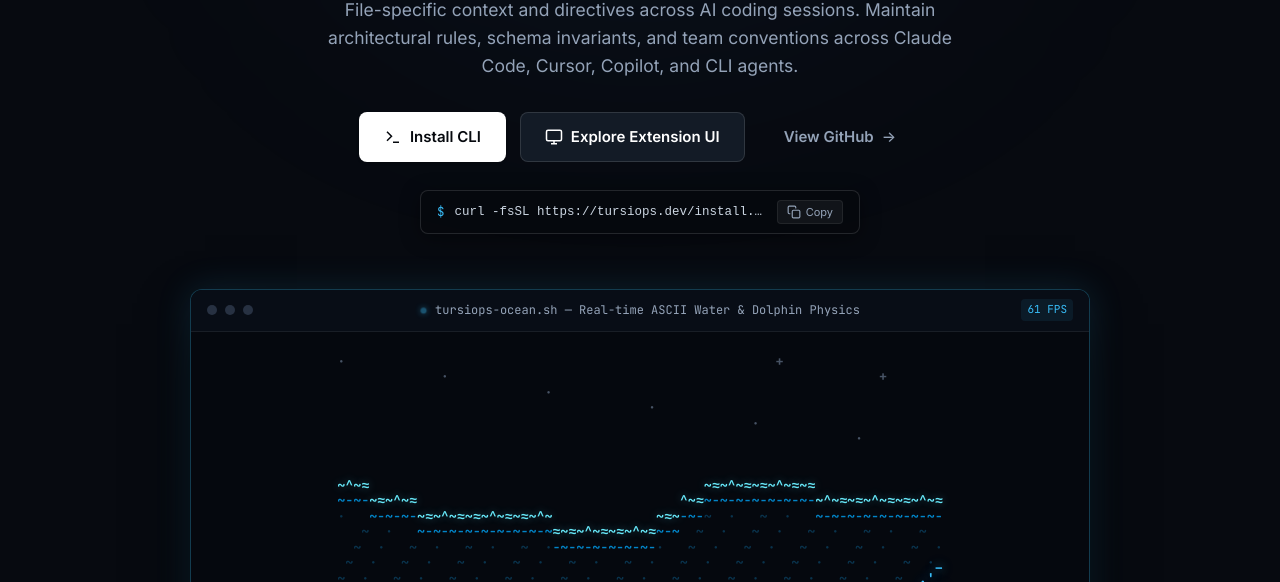
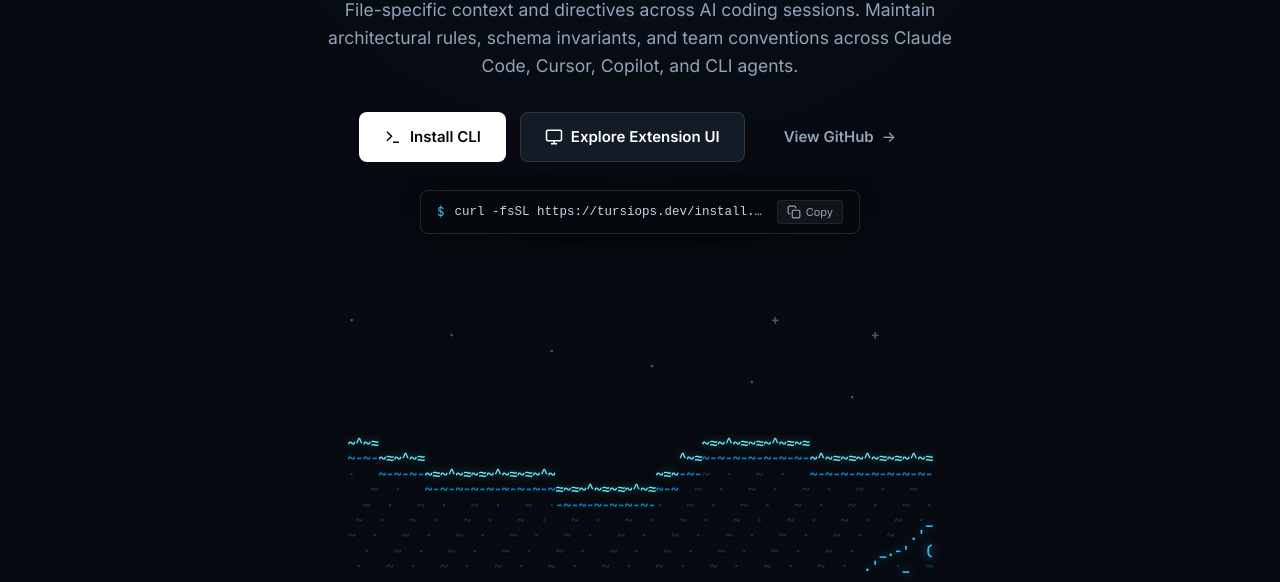
Before and after one commit to Ashzchu/Tursiops-web, a plain HTML site: page index.html in a window 1280 px wide. Shown: the part 320-902 px from the top of the page. Drawn offline with Linux system fonts and the light colour scheme.

Commit message:
Enhance ASCII ocean visual quality and remove terminal box

```diff
--- a/index.html
+++ b/index.html
@@ -116,22 +116,6 @@
 
         <!-- Real-Time Interactive ASCII Ocean & Diving Dolphin Showcase -->
         <div class="ascii-ocean-wrapper" id="ascii-hero">
-          <div class="ocean-terminal-frame">
-
-            <div class="ocean-terminal-topbar">
-              <div class="window-controls">
-                <span class="control-dot dot-close"></span>
-                <span class="control-dot dot-minimize"></span>
-                <span class="control-dot dot-maximize"></span>
-              </div>
-              <div class="ocean-terminal-title">
-                <span class="pulse-indicator"></span>
-                <span>tursiops-ocean.sh — Real-time ASCII Water & Dolphin Physics</span>
-              </div>
-              <div class="ocean-terminal-tools">
-                <span class="ocean-fps" id="oceanFps">30 FPS</span>
-              </div>
-            </div>
 
           <!-- The Live ASCII Rendering Pre Container -->
           <div class="ascii-canvas-container" id="asciiCanvasContainer" title="Click on the water to create ripples!">
@@ -154,10 +138,10 @@
             </div>
             <div class="ocean-control-right">
               <span class="ocean-telemetry" id="oceanTelemetry">State: Cruising &bull; Depth: -4.2m &bull; Velocity: 14.2 kn</span>
+              <span class="ocean-fps" id="oceanFps" style="margin-left: 10px;">30 FPS</span>
             </div>
           </div>
 
-          </div>
           <div class="ocean-caption">
             <span>💡 <strong>Interactive ASCII Canvas:</strong> Click anywhere on the water to generate wave ripples, or press <code>Spacebar</code> to launch the dolphin into a high leap.</span>
           </div>
--- a/style.css
+++ b/style.css
@@ -462,60 +462,6 @@ body {
   margin-top: 10px;
 }
 
-.ocean-terminal-frame {
-  background-color: #06090e;
-  border: 1px solid rgba(56, 189, 248, 0.28);
-  border-radius: var(--radius-lg);
-  box-shadow: 0 20px 60px -15px rgba(0, 0, 0, 0.85), 0 0 35px rgba(56, 189, 248, 0.15);
-  overflow: hidden;
-  display: flex;
-  flex-direction: column;
-}
-
-.ocean-terminal-topbar {
-  height: 42px;
-  background-color: #080d16;
-  border-bottom: 1px solid var(--border-subtle);
-  display: flex;
-  align-items: center;
-  justify-content: space-between;
-  padding: 0 16px;
-  user-select: none;
-}
-
-.window-controls {
-  display: flex;
-  align-items: center;
-  gap: 8px;
-  width: 70px;
-}
-
-.control-dot {
-  width: 10px;
-  height: 10px;
-  border-radius: 50%;
-  background-color: #273142;
-}
-
-.dot-close:hover { background-color: #ef4444; }
-.dot-minimize:hover { background-color: #f59e0b; }
-.dot-maximize:hover { background-color: #10b981; }
-
-.ocean-terminal-title {
-  display: flex;
-  align-items: center;
-  gap: 8px;
-  font-family: var(--font-mono);
-  font-size: 12px;
-  color: #94a3b8;
-}
-
-.ocean-terminal-tools {
-  width: 70px;
-  display: flex;
-  justify-content: flex-end;
-}
-
 .ocean-fps {
   font-family: var(--font-mono);
   font-size: 11px;
@@ -527,27 +473,31 @@ body {
 
 /* The ASCII Canvas Container */
 .ascii-canvas-container {
-  background: #05080e;
+  background: transparent;
   padding: 22px 14px;
   display: flex;
   align-items: center;
   justify-content: center;
   cursor: crosshair;
-  min-height: 290px;
+  min-height: 310px;
   overflow: hidden;
   position: relative;
+  /* Fade out edges so the ocean seamlessly blends into the background */
+  -webkit-mask-image: linear-gradient(to right, transparent, black 10%, black 90%, transparent);
+  mask-image: linear-gradient(to right, transparent, black 10%, black 90%, transparent);
 }
 
 .ascii-canvas {
   font-family: var(--font-mono);
-  font-size: 13.5px;
-  line-height: 1.15;
-  letter-spacing: -0.01em;
-  font-weight: 600;
+  font-size: 14px;
+  line-height: 1.1;
+  letter-spacing: -0.05em;
+  font-weight: 700;
   user-select: none;
   white-space: pre;
   margin: 0;
   transition: transform 0.05s ease-out;
+  text-shadow: 0 0 10px rgba(56, 189, 248, 0.15);
 }
 
 /* ASCII Coloring Classes */
@@ -590,14 +540,19 @@ body {
 
 /* Controls Below ASCII Canvas */
 .ocean-controls-bar {
-  background-color: #080d15;
-  border-top: 1px solid var(--border-subtle);
+  background-color: transparent;
   padding: 10px 16px;
   display: flex;
   align-items: center;
   justify-content: space-between;
   flex-wrap: wrap;
   gap: 10px;
+  opacity: 0.8;
+  transition: opacity var(--transition-fast);
+}
+
+.ocean-controls-bar:hover {
+  opacity: 1;
 }
 
 .ocean-control-left {
```
Lines whose indentation alone changed are shown as unchanged.
